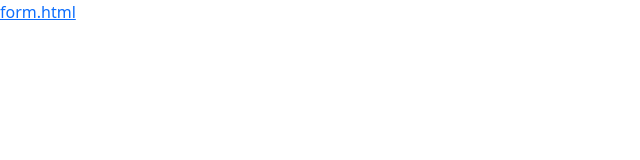
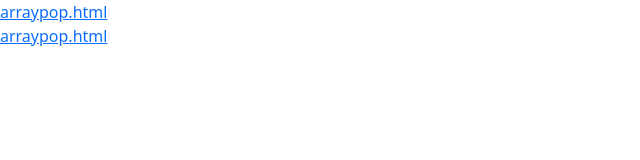
Before and after one commit to WangJie1208/20250605, a plain HTML site: page index.html in a window 1280 px wide. Shown: the whole page, without its empty margins (0-640 px from the left). Drawn offline with nearby package versions, Linux system fonts and the light colour scheme.

Commit message:
Update index.html

```diff
--- a/index.html
+++ b/index.html
@@ -9,7 +9,9 @@
 </head>
 
 <body>
-   <a href="https://wangjie1208.github.io/3-6hw/form.html">form.html</a>
+   <a href="arraypop.html">arraypop.html</a>
+    <br>
+  <a href="arraypop.html">arraypop.html</a>
     <br>
 </body>
 </html>
```
